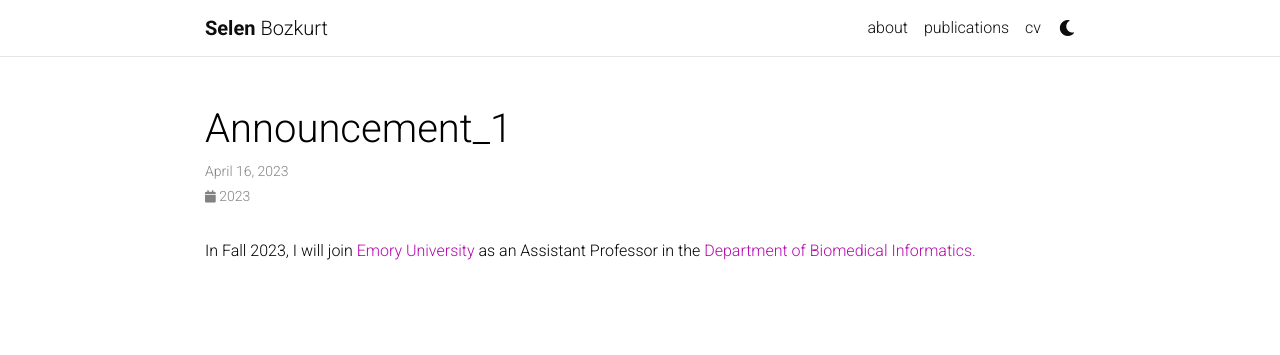
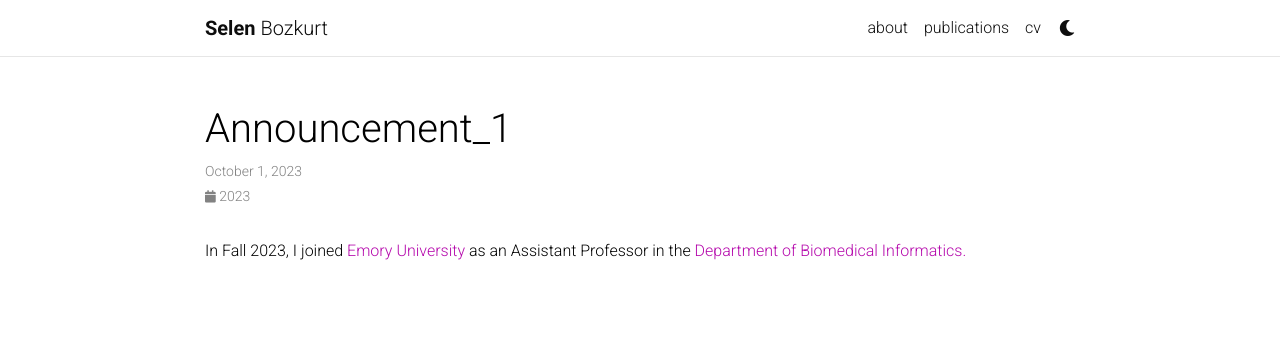
Before and after one commit to selenbw/selenbw.github.io, a Jekyll site: the page built from _news/announcement_1.md, in a window 1280 px wide. Shown: the top 355 px of the page. Built offline with Jekyll 4.4.1, drawn with Linux system fonts in a browser that asks for light colours; full-size pictures stand in for the smaller copies a plugin makes; comment, search, counter and statistics services are not loaded; a style sheet for code colours, icons or effects is not loaded.

```diff
--- a/_config.yml
+++ b/_config.yml
@@ -6,7 +6,7 @@ title: blank # the website title (if blank, full name will be used instead)
 first_name: Selen
 middle_name:
 last_name: Bozkurt
-email: selenb@stanford.edu
+email: selen.bozkurt@emory.edu
 description: > # the ">" symbol means to ignore newlines until "footer_text:"
  Based on [*folio](https://github.com/bogoli/-folio) design.
 footer_text: >
--- a/_news/announcement_1.md
+++ b/_news/announcement_1.md
@@ -1,8 +1,8 @@
 ---
 layout: post
-date: 2023-04-16 15:59:00-0400
+date: 2023-10-01 15:59:00-0400
 inline: true
 related_posts: false
 ---
 
-In Fall 2023, I will join [Emory University](https://www.emory.edu/home/index.html) as an Assistant Professor in the [Department of Biomedical Informatics.](https://med.emory.edu/departments/biomedical-informatics/index.html)
+In Fall 2023, I joined [Emory University](https://www.emory.edu/home/index.html) as an Assistant Professor in the [Department of Biomedical Informatics.](https://med.emory.edu/departments/biomedical-informatics/index.html)
```
Also changed, not shown: _pages/about.md (+1 -1 lines).
